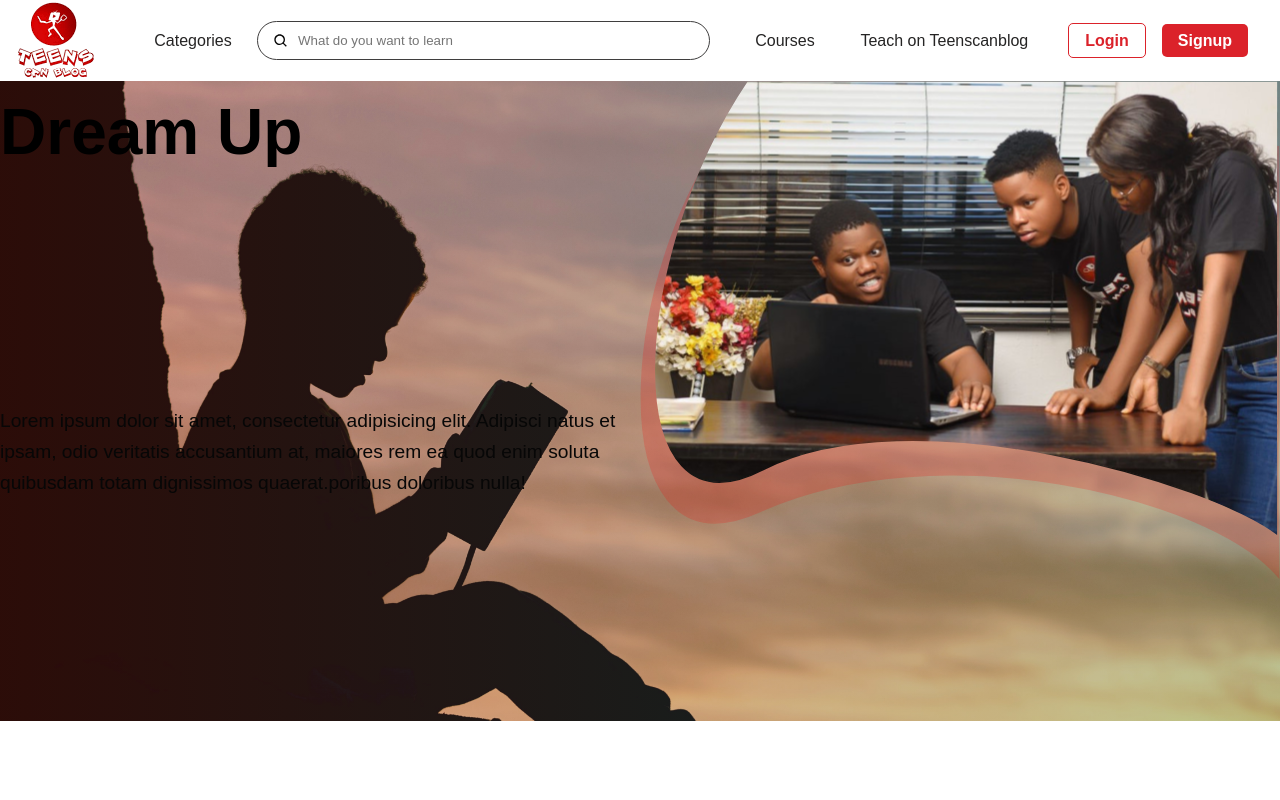
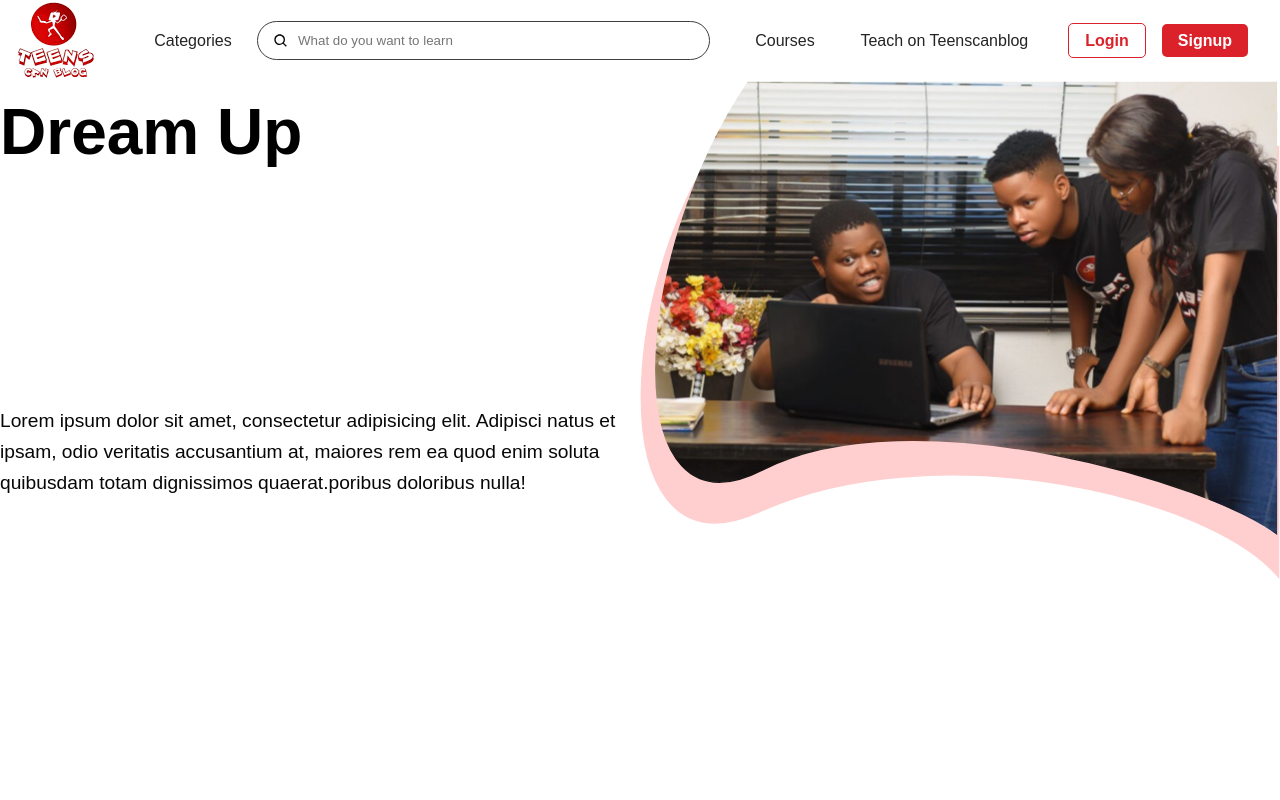
Before and after one commit to Niscolinx/teenscan, a React (Create React App) app: page / in a window 1280 px wide. Shown: the top 800 px of the page. Built offline with nearby package versions, Linux system fonts and the light colour scheme; what react-router-last-location would draw is missing.

Commit message:
working on hero svg

```diff
--- a/src/sass/components/hero.scss
+++ b/src/sass/components/hero.scss
@@ -1,13 +1,6 @@
 .hero {
-    background-size: cover;
     height: 100%;
-    background-repeat: no-repeat;
-    background-image: linear-gradient(
-            to right,
-            rgba($color-secondary, 0.2),
-            rgba($color-primary, 0.3)
-        ),
-        url('../../assets/hero4.jpg');
+
     display: grid;
     grid-template-columns: 1fr 1fr;
 
@@ -40,8 +33,8 @@
         justify-self: stretch;
         display: grid;
         height: 100%;
-       // background-image: url('../../assets/herowave.png');
-        background-repeat: no-repeat;
+        // background-image: url('../../assets/herowave1.png');
+        // background-repeat: no-repeat;
     }
 }
 
```
